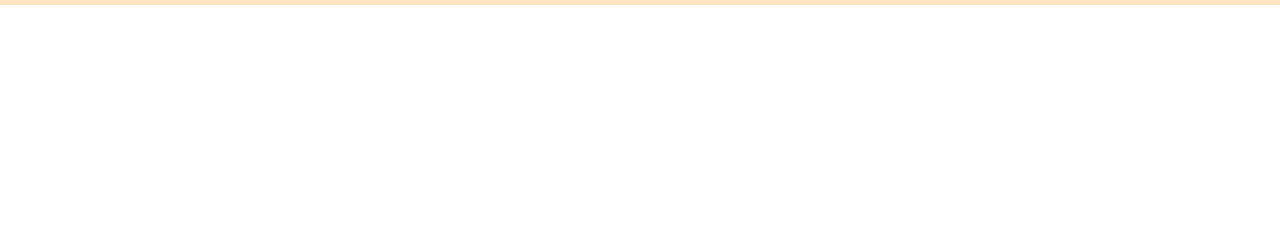
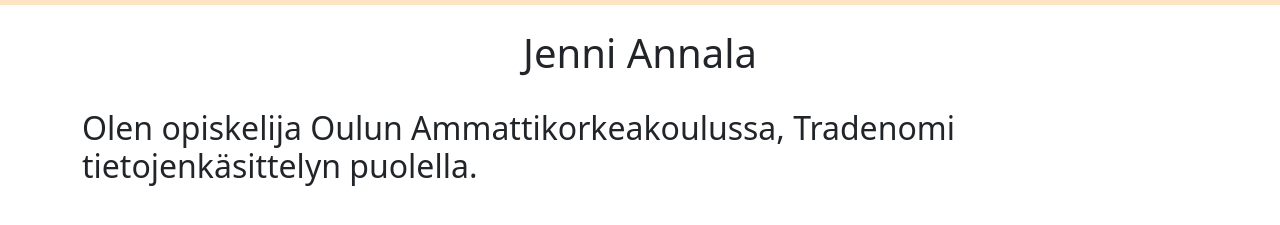
Before and after one commit to Jenpula/web-tekniikat-syksy-2021, a plain HTML site: page Bootstrap-tehtävä/index.html in a window 1280 px wide. Shown: the part 51-276 px from the top of the page. Drawn offline with nearby package versions, Linux system fonts and the light colour scheme.

Commit message:
Lisätty otsikko sekä tekstiä sivulle

```diff
--- a/Bootstrap-tehtävä/index.html
+++ b/Bootstrap-tehtävä/index.html
@@ -43,3 +43,11 @@
             </ul>
         </div>
     </nav>
+     <!--Text-->
+     <section id="hero" class="d-flex align-items-center">
+        <div class="container d-flex flex-column align-items-center" data-aos="zoom-in" data-aos-delay="100">
+            <br>
+          <h1>Jenni Annala</h1>
+          <br>
+          <h2>Olen opiskelija Oulun Ammattikorkeakoulussa, Tradenomi tietojenkäsittelyn puolella. </h2>
+          <br>
```
